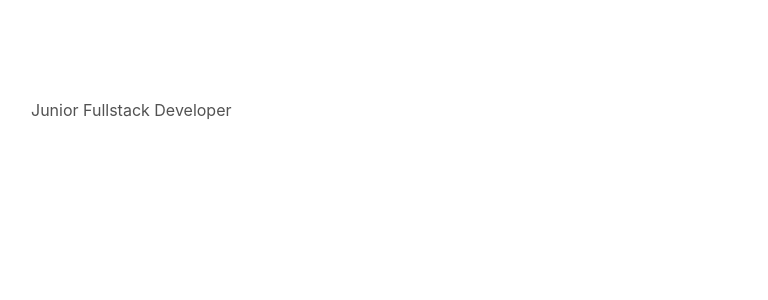
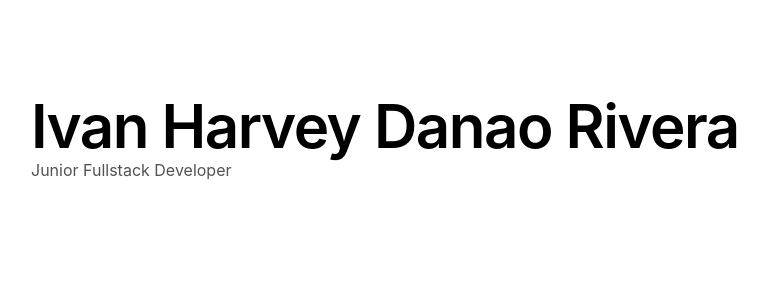
Before and after one commit to The-Young-Swag/Portfolio_DevStudio, a React (Vite) app: page / in a window 1280 px wide. Shown: the top 300 px of the page, without its empty margins (1-769 px from the left). Built offline with nearby package versions, Linux system fonts and the light colour scheme.

Commit message:
fix: added name

```diff
--- a/src/app/App.tsx
+++ b/src/app/App.tsx
@@ -6,6 +6,7 @@ export function App() {
         <Section>
             <Container>
                 <Heading level={1}>
+                    Ivan Harvey Danao Rivera
                 </Heading>
 
                 <Text>
```
